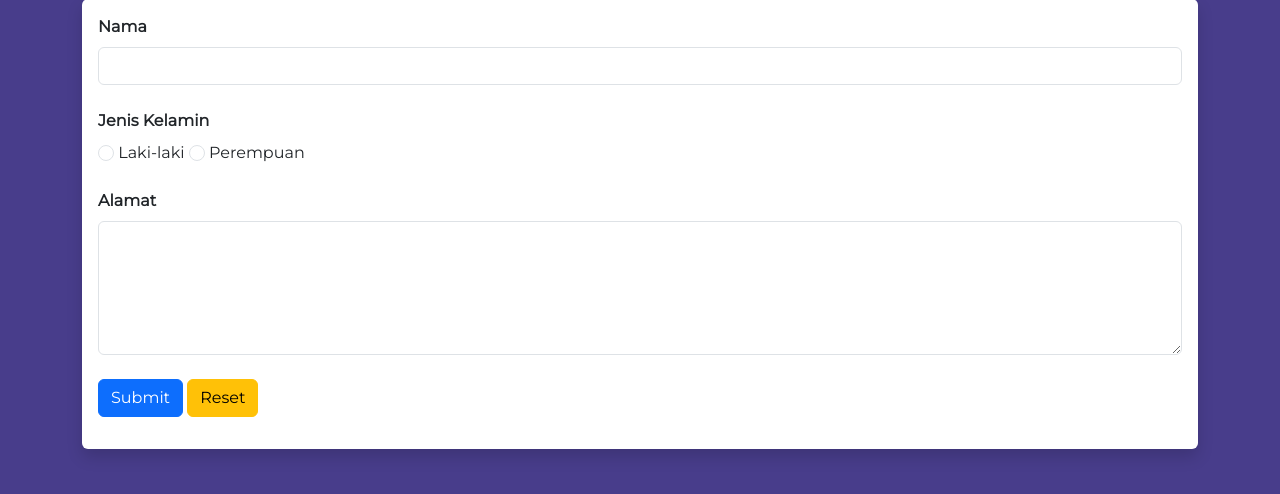
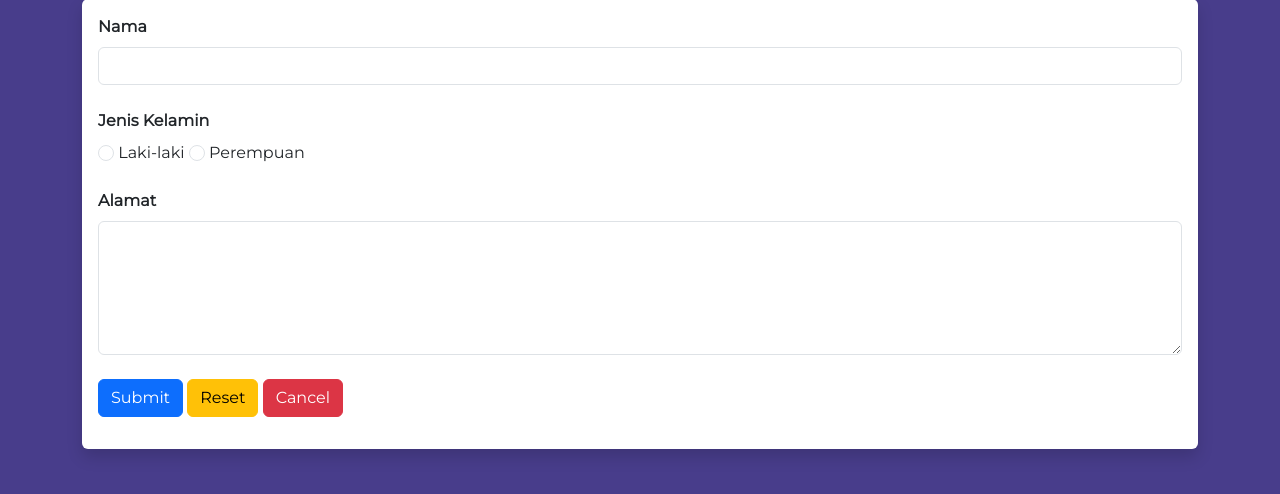
Before and after one commit to syahrandywaskito/php_crud_siswa, a PHP site: page /add_page.php in a window 1280 px wide. Shown: the part 123-617 px from the top of the page. Run offline with PHP 8.4, Linux system fonts and the light colour scheme.

Commit message:
cancel button

```diff
--- a/add_page.php
+++ b/add_page.php
@@ -52,6 +52,7 @@
           <br>
           <button type="submit" class="btn btn-primary btn-md">Submit</button>
           <button type="reset" class="btn btn-warning btn-md">Reset</button>
+          <button type="cancel" class="btn btn-danger btn-md">Cancel</button>
         </form>
       </div>
     </div>
```
